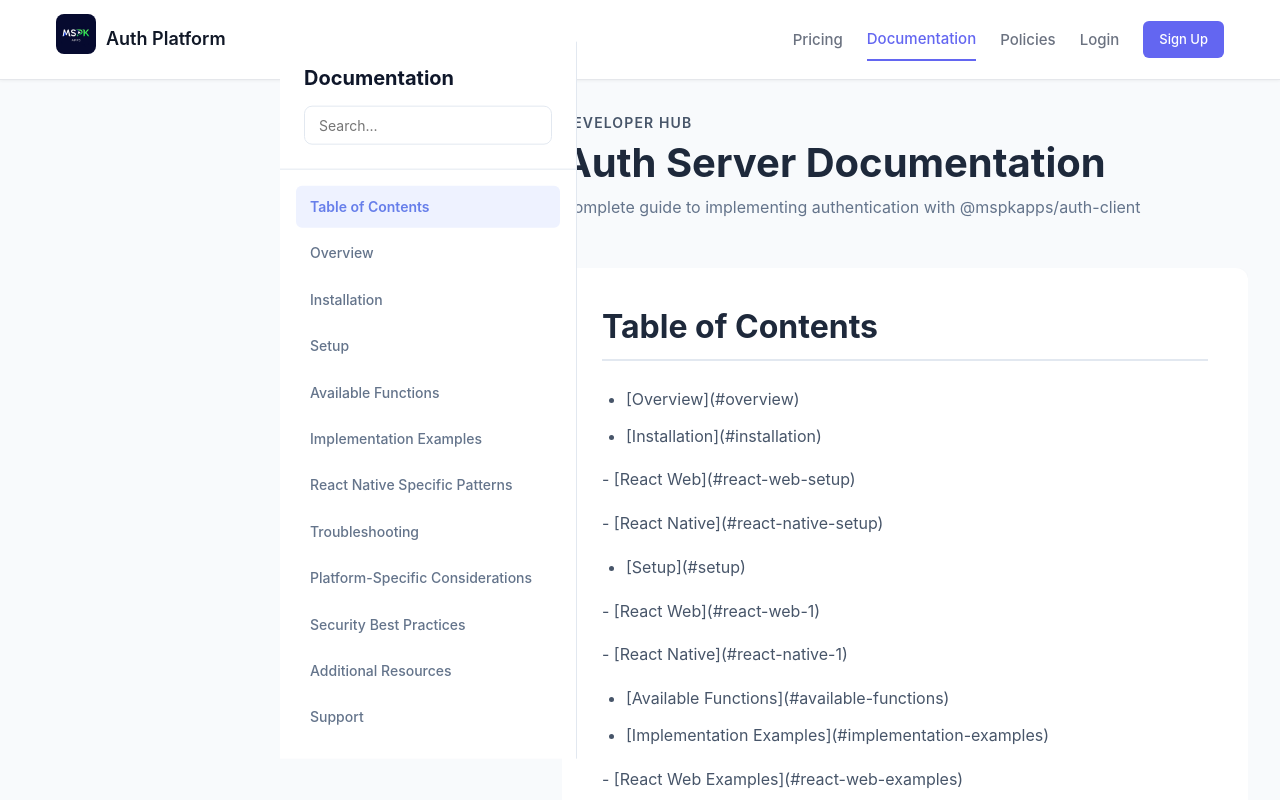
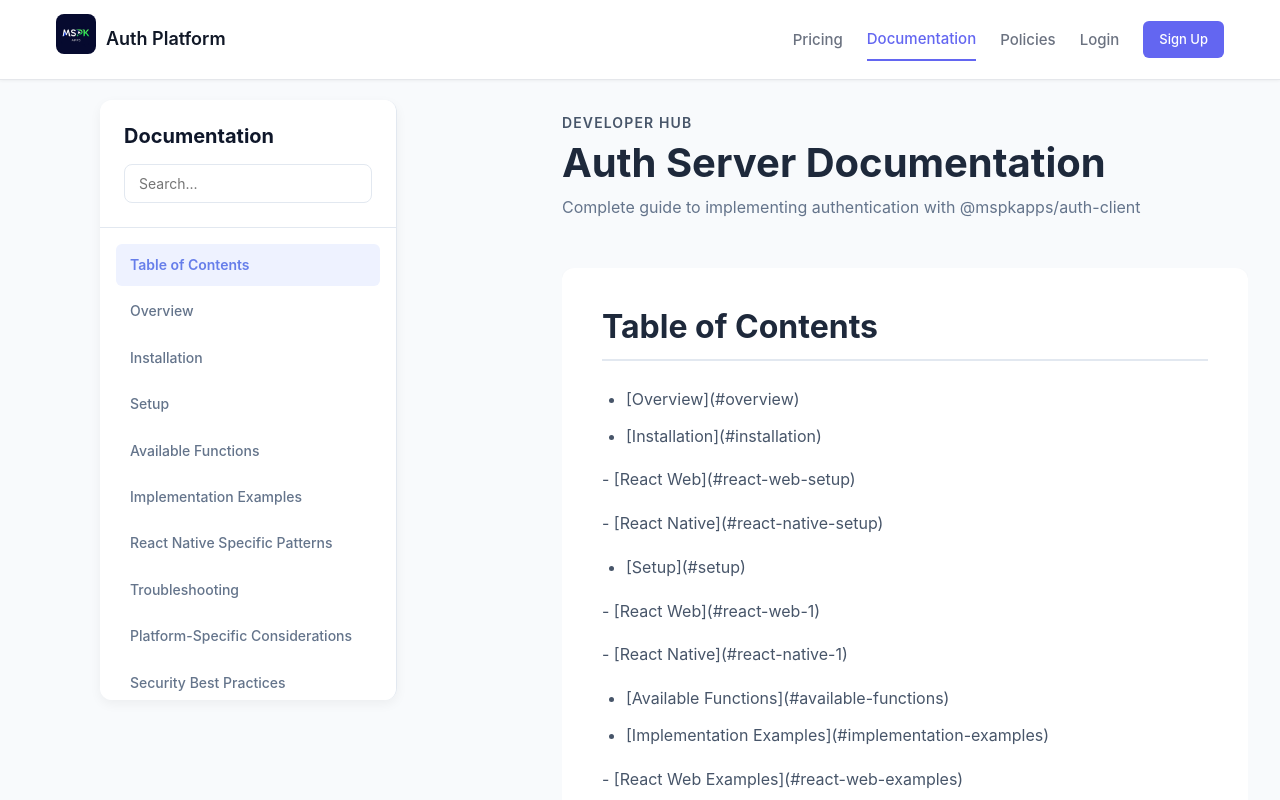
Before and after one commit to mspk5196/AuthServer, a React (Vite) app in the folder developerWeb/authServerWeb/: page /docs in a window 1280 px wide. Shown: the top 800 px of the page. Built offline with nearby package versions, Linux system fonts and the light colour scheme; no server answers.

Commit message:
Fixed docs screen

```diff
--- a/developerWeb/authServerWeb/src/pages/Documentation/Documentation.css
+++ b/developerWeb/authServerWeb/src/pages/Documentation/Documentation.css
@@ -9,12 +9,14 @@
   /* width: 280px; */
   background: white;
   border-right: 1px solid #e2e8f0;
+  border-radius: 12px;
+  box-shadow: 0 4px 12px rgba(0, 0, 0, 0.05);
   position: fixed;
   top: 50%;
   transform: translateY(-50%);
-  left: 280px;
+  left: 100px;
   /* height: 80vh; */
-  max-height: 90vh;
+  max-height: 75vh;
   overflow-y: auto;
   flex-shrink: 0;
   z-index: 100;
```
